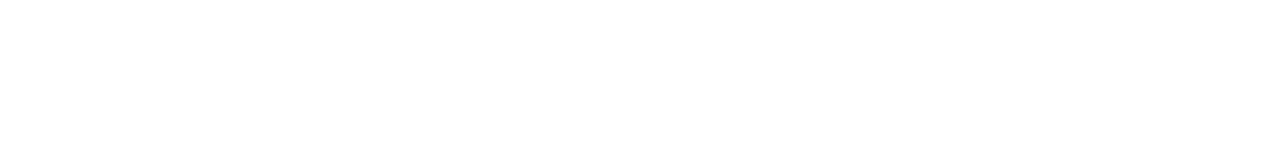
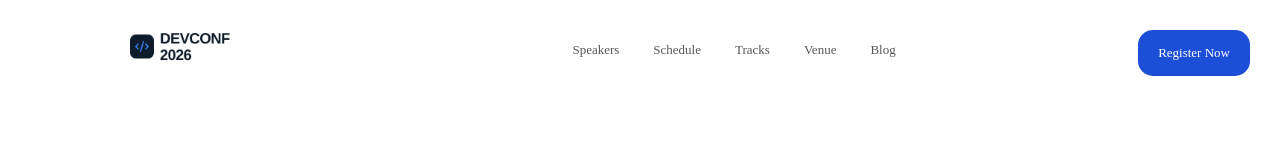
Before and after one commit to Hasan01871/ASSIGNMENT-001, a plain HTML site: page index.html in a window 1280 px wide. Drawn offline with Linux system fonts and the light colour scheme.

Commit message:
nav code add

```diff
--- a/index.html
+++ b/index.html
@@ -1,12 +1,31 @@
-<!DOCTYPE html>
+<!doctype html>
 <html lang="en">
-<head>
-    <meta charset="UTF-8">
-    <meta name="viewport" content="width=device-width, initial-scale=1.0">
+  <head>
+    <meta charset="UTF-8" />
+    <meta name="viewport" content="width=device-width, initial-scale=1.0" />
     <title>Document</title>
-    <link rel="stylesheet" href="style.css">
-</head>
-<body>
-
-</body>
+    <link rel="stylesheet" href="style.css" />
+  </head>
+  <body>
+    <nav>
+      <!-- left side-->
+      <div>
+        <img src="./assets/logo.png" alt="" class="logo" />
+      </div>
+      <!-- center-->
+      <div>
+        <ul>
+          <li><a href="">Speakers</a></li>
+          <li><a href="">Schedule</a></li>
+          <li><a href="">Tracks</a></li>
+          <li><a href="">Venue</a></li>
+          <li><a href="">Blog</a></li>
+        </ul>
+      </div>
+      <!-- right side-->
+      <div>
+        <a href="" class="register-btn">Register Now</a>
+      </div>
+    </nav>
+  </body>
 </html>
--- a/style.css
+++ b/style.css
@@ -0,0 +1,38 @@
+* {
+  margin: 0;
+  padding: 0;
+}
+section {
+  padding: 70px 7%;
+}
+nav {
+  display: flex;
+  justify-content: space-between;
+  background-color: #FFFFFF
+  align-items: center;
+  padding: 30px 30px;
+}
+nav ul li{
+  display: inline-block;
+  list-style: none;
+  margin: 10px 15px;
+}
+nav ul li a{
+  text-decoration: none;
+  color: #575757;
+  font-weight: 400;
+  font-size: 13px;
+}
+.logo {
+  width: 100px;
+  padding: 0 100px;
+}
+.register-btn{
+  display: inline-block;
+  padding: 15px 20px;
+  background-color: #1D4ED8;
+  color: white;
+  border-radius: 15px;
+  text-decoration: none;
+  font-size: 13px;
+}
```
